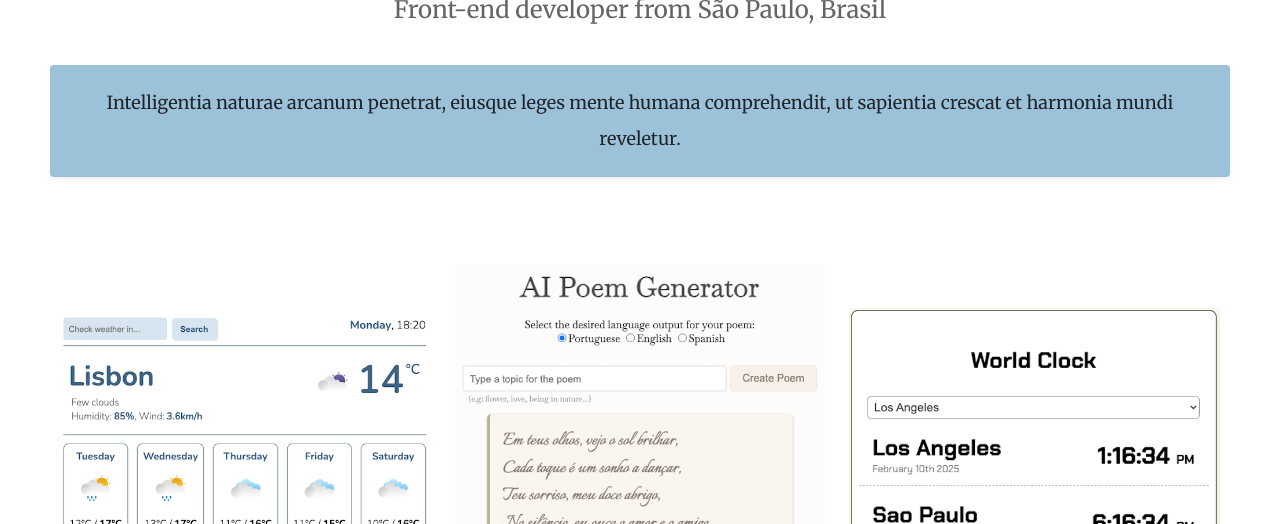
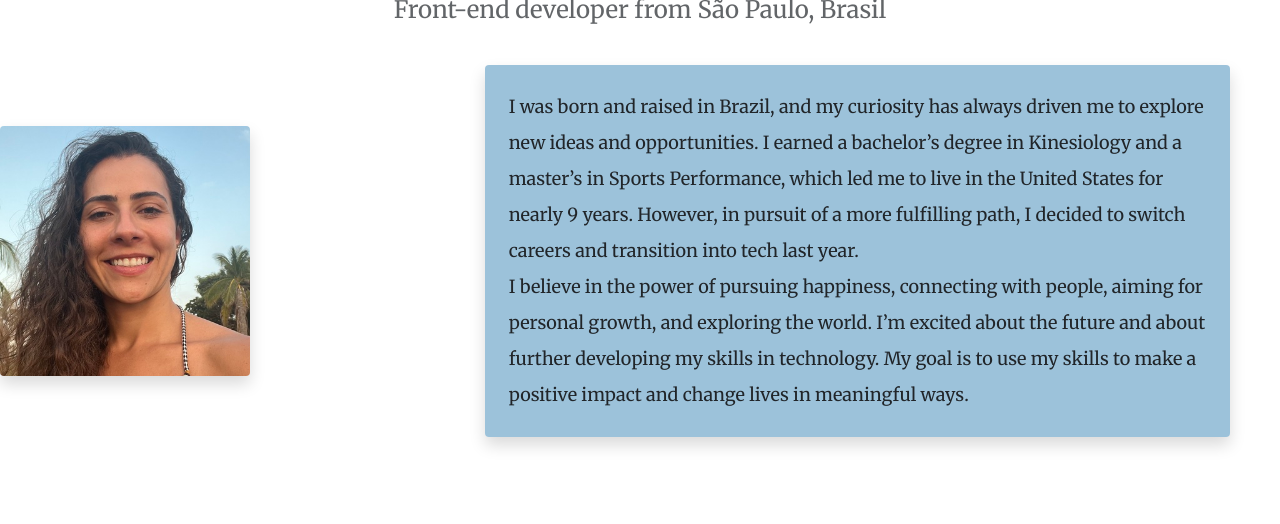
Before and after one commit to BCaravina/intro-and-portfolio, a website: page about.html in a window 1280 px wide. Shown: the part 275-799 px from the top of the page. Drawn offline with nearby package versions, Linux system fonts and the light colour scheme; a web font is replaced by a local one.

Commit message:
Added personal picture and paragraph about me

```diff
--- a/about.html
+++ b/about.html
@@ -71,35 +71,56 @@
     </nav>
     <h1>About me</h1>
     <h3>Front-end developer from São Paulo, Brasil</h3>
-    <div class="text-paragraphs">
-      <p class="shadow-sm rounded">
-        Intelligentia naturae arcanum penetrat, eiusque leges mente humana
-        comprehendit, ut sapientia crescat et harmonia mundi reveletur.
-      </p>
+    <div class="row d-flex justify-content-center">
+      <div class="col-md-4 align-self-center">
+        <img
+          src="/images/profile_pic.png"
+          class="img-fluid rounded shadow"
+          width="250px"
+          alt="close-up picture of myself at a beach"
+        />
+      </div>
+      <div class="col-md-8">
+        <div class="text-paragraphs">
+          <p class="shadow rounded text-start lh-md p-4">
+            I was born and raised in Brazil, and my curiosity has always driven
+            me to explore new ideas and opportunities. I earned a bachelor’s
+            degree in Kinesiology and a master’s in Sports Performance, which
+            led me to live in the United States for nearly 9 years. However, in
+            pursuit of a more fulfilling path, I decided to switch careers and
+            transition into tech last year.<br />I believe in the power of
+            pursuing happiness, connecting with people, aiming for personal
+            growth, and exploring the world. I’m excited about the future and
+            about further developing my skills in technology. My goal is to use
+            my skills to make a positive impact and change lives in meaningful
+            ways.
+          </p>
+        </div>
+      </div>
     </div>
-    <div class="row m-5">
-      <div class="col-lg-4 align-self-center">
+    <!-- <div class="row m-5">
+      <div class="col-md-4 align-self-center">
         <img
           src="/images/weather-forecast.png"
           alt="Screenshot of weather app project"
           class="img-fluid shadow-md rounded mb-3"
         />
       </div>
-      <div class="col-lg-4 align-self-center">
+      <div class="col-md-4 align-self-center">
         <img
           src="/images/poem-generator.png"
           alt="Screenshot of AI poem generator project"
           class="img-fluid shadow-md rounded mb-3"
         />
       </div>
-      <div class="col-lg-4 align-self-center">
+      <div class="col-md-4 align-self-center">
         <img
           src="/images/world-clock.png"
           alt="Screenshot of timezone world-clock project"
           class="img-fluid shadow-md rounded mb-3"
         />
       </div>
-    </div>
+    </div> -->
     <footer>
       <div class="contact-links">
         <a
```
Also changed, not shown: images/poem-generator.png (deleted), images/profile_pic.png (added), images/weather-forecast.png (deleted), images/world-clock.png (deleted).
